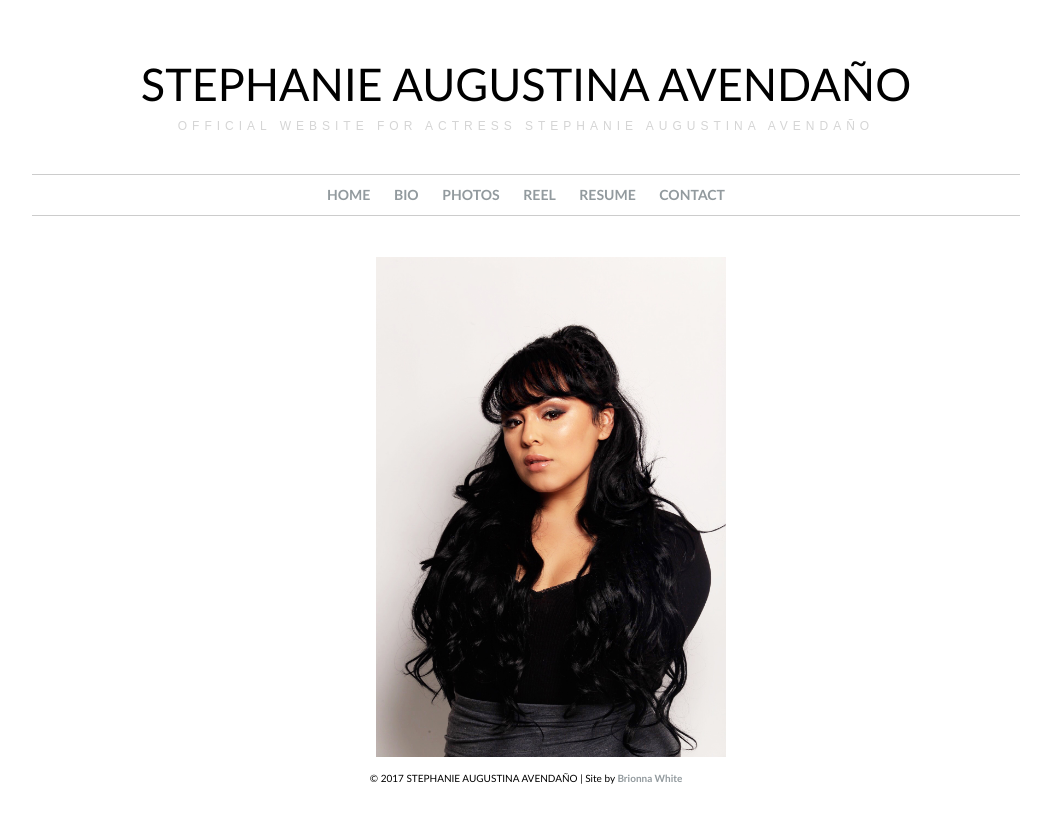
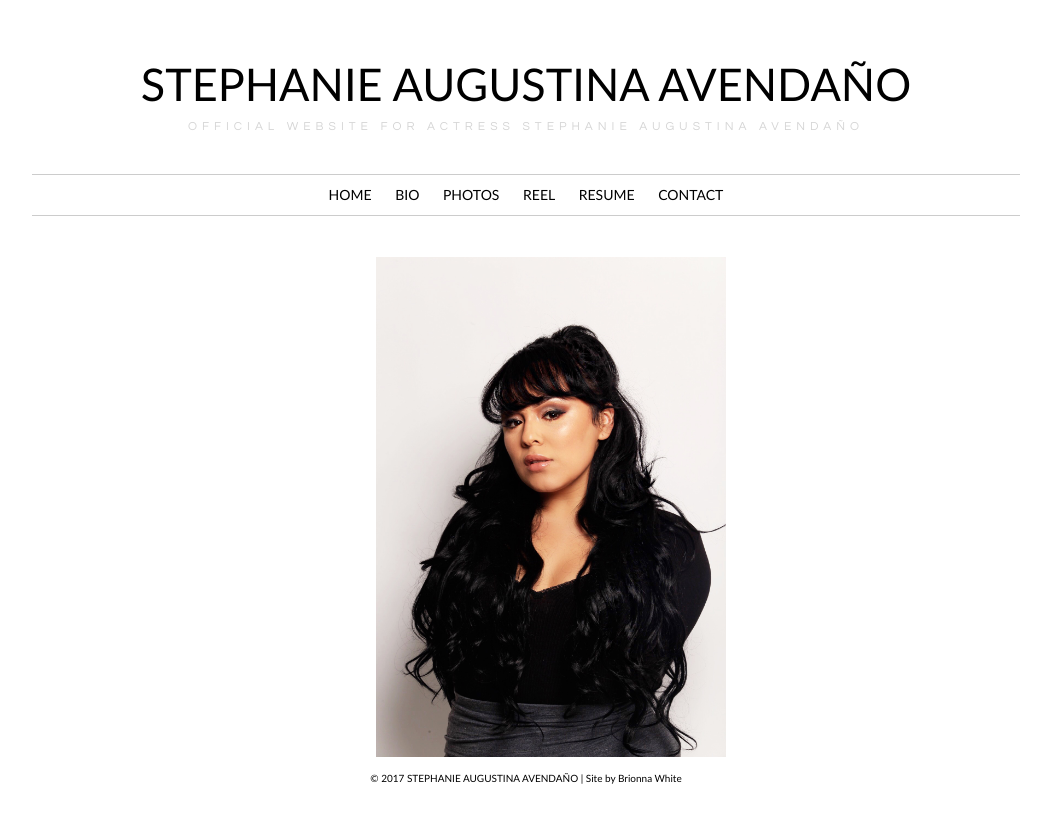
Before and after one commit to Brionnaw/stephanie-avendano, a plain HTML site: page index.html in a window 1280 px wide. Shown: the whole page, without its empty margins (114-1165 px from the left). Drawn offline with nearby package versions, Linux system fonts and the light colour scheme.

Commit message:
change font

```diff
--- a/style.css
+++ b/style.css
@@ -18,7 +18,7 @@ nav  {
 }
 
 .actor-name2 {
-  font-family:sans-serif;
+  font-family:"Century Gothic", CenturyGothic, AppleGothic, sans-serif;
   color:#d5d5d5;
   letter-spacing: 5px;
   font-size: 12px;
@@ -28,7 +28,7 @@ body {
   width:960px;
   padding:40px 0;
   margin:0 auto;
-  font-family:Calibri,sans-serif;
+  font-family:Calibri,"Century Gothic", CenturyGothic, AppleGothic, sans-serif;
 }
 
 #nav{
@@ -46,9 +46,8 @@ body {
   display:inline-block;padding:10px;
 }
 a {
-  color:#929a9e;
+  color:#000;
   text-decoration:none;
-  font-weight:bold;
 }
 a:hover {
   text-decoration:underline;
```
